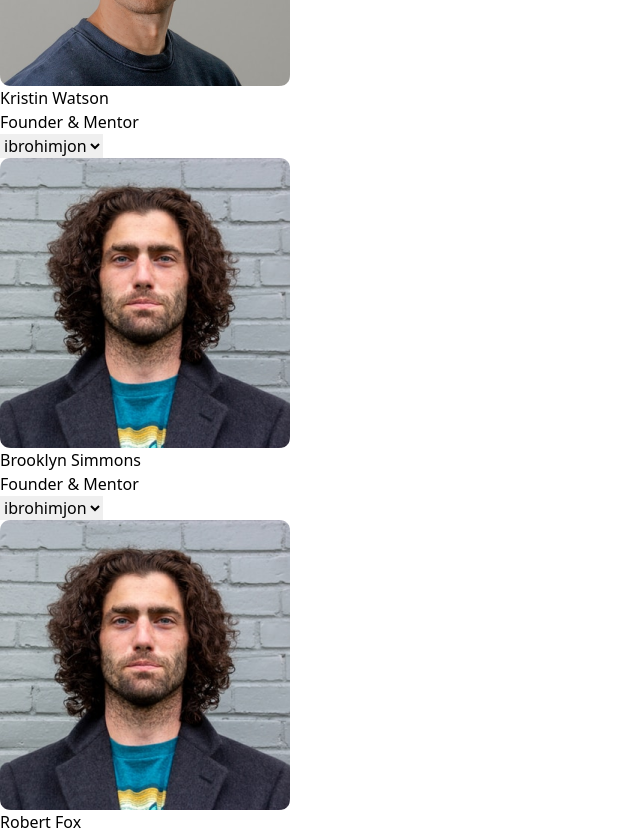
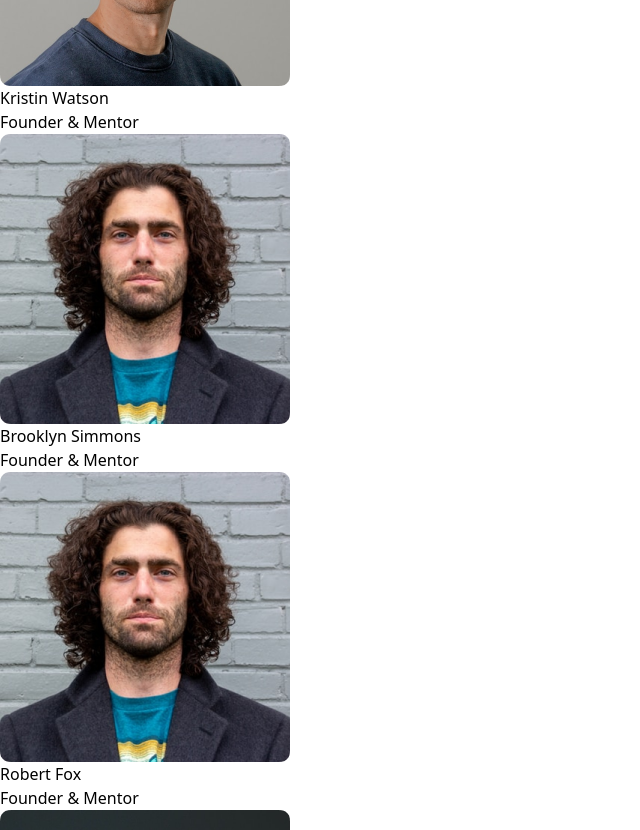
Before and after one commit to ibrohim5009/online-edu-kutubxonasiz-xatto-mantine-xam, a React (Vite) app: page /our-mentors in a window 1280 px wide. Shown: the part 780-1610 px from the top of the page, without its empty margins (0-640 px from the left). Built offline with nearby package versions, Linux system fonts and the light colour scheme.

Commit message:
remove option

```diff
--- a/src/components/pages/ourmentors/OurMentorProjec.jsx
+++ b/src/components/pages/ourmentors/OurMentorProjec.jsx
@@ -11,14 +11,7 @@ function OurMentorsProject({ item }) {
             <h3 className="text-2xl font-semibold capitalize mb-3">{item.name}</h3>
             <div className="flex items-center justify-around">
                 <h4 className="w-[260px] items-center text-[#5D5A6F] text-base font-normal leading-8 mb-3">{item.lastName}</h4>
-                <select name="" id="">
-                    <option value="">
-                        ibrohimjon
-                    </option>
-                    <option value="">
-                        <img src={item.des} alt="" />
-                    </option>
-                </select>
+
             </div>
         </div>
     );
```
